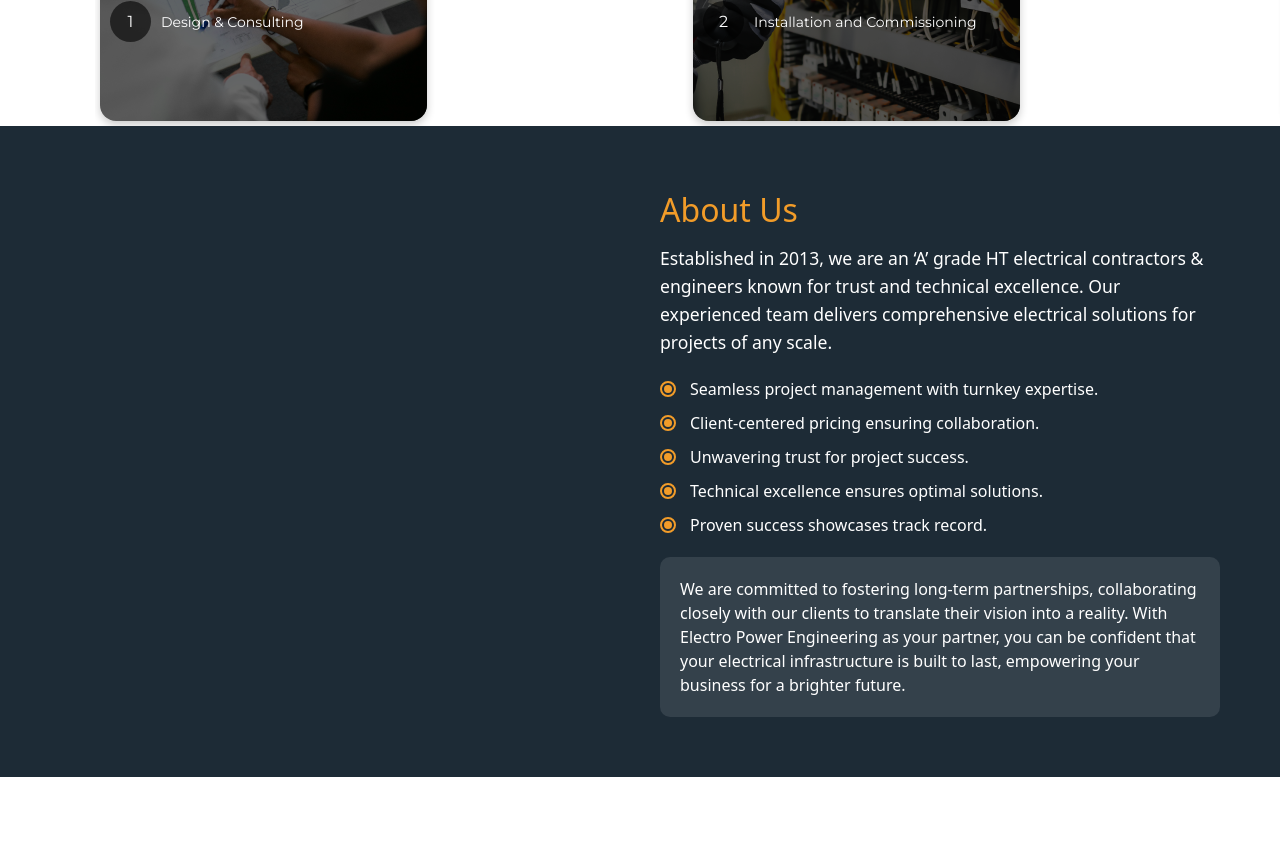
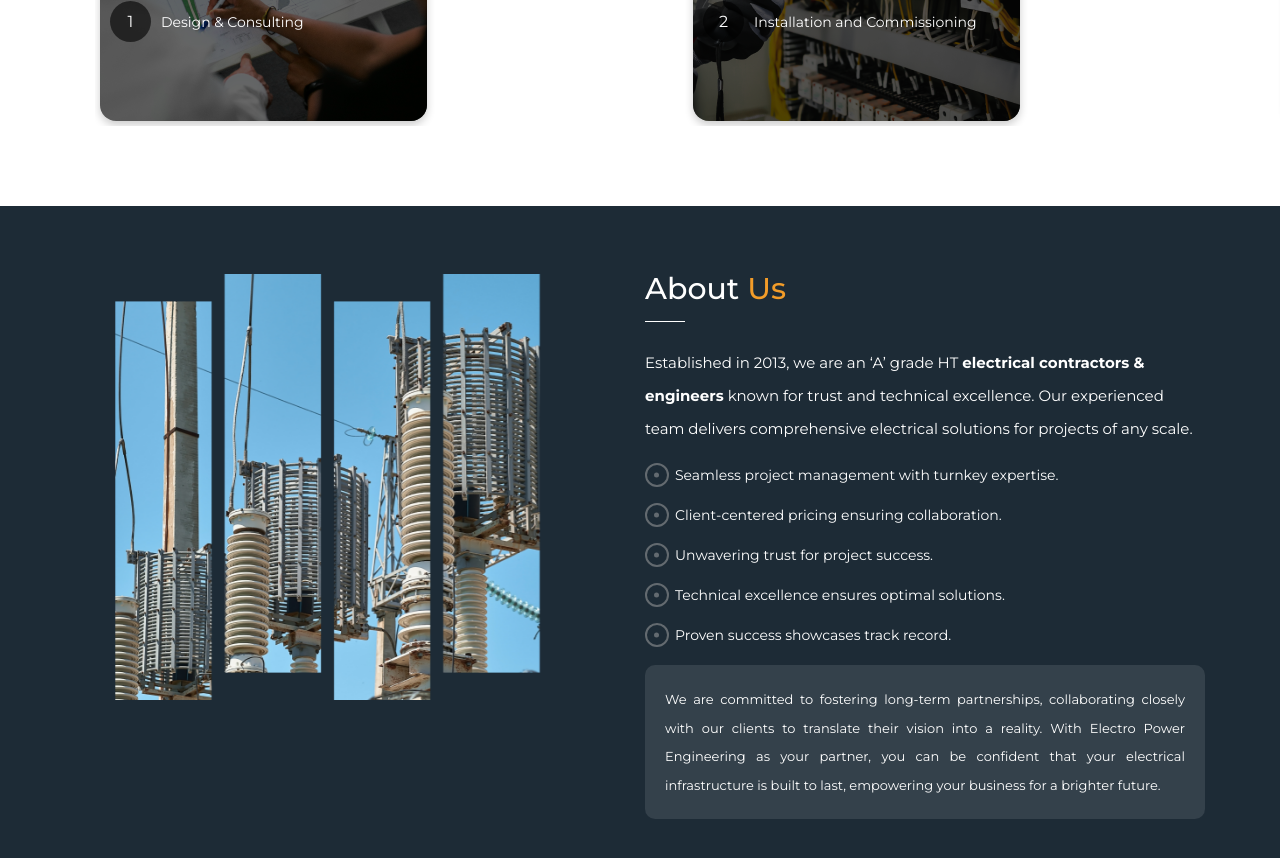
Before and after one commit to samstyles17/electra-webapp, a React (Vite) app: page / in a window 1280 px wide. Shown: the part 900-1758 px from the top of the page. Before the commit the page ends 1677 px from the top, so only its background shows below. Built offline with nearby package versions, Linux system fonts and the light colour scheme.

Commit message:
about section full addedd

```diff
--- a/src/components/About.jsx
+++ b/src/components/About.jsx
@@ -10,19 +10,22 @@ function About() {
     <div className="section-container">
       <ImageCarousel/>
       <div className="text-container">
-        <h2>About Us</h2>
-        <p>
-          Established in 2013, we are an ‘A’ grade HT electrical contractors & engineers known for trust and technical excellence. Our experienced team delivers comprehensive electrical solutions for projects of any scale.
+        <h3 className='montserrat-medium'>About <span>Us</span></h3>
+          <hr />
+          <br />
+        <p className='montserrat-regular'>
+          Established in 2013, we are an ‘A’ grade HT <span className=''>electrical contractors & engineers</span> known for trust and technical excellence. Our experienced team delivers comprehensive electrical solutions for projects of any scale.
         </p>
         <div className="bullets-container">
-          <div className="bullet-point">Seamless project management with turnkey expertise.</div>
-          <div className="bullet-point">Client-centered pricing ensuring collaboration.</div>
-          <div className="bullet-point">Unwavering trust for project success.</div>
-          <div className="bullet-point">Technical excellence ensures optimal solutions.</div>
-          <div className="bullet-point">Proven success showcases track record.</div>
+          <div className="bullet-point montserrat-regular my-5 text-sm">Seamless project management with turnkey expertise.</div>
+          <div className="bullet-point montserrat-regular my-5 text-sm">Client-centered pricing ensuring collaboration.</div>
+          <div className="bullet-point montserrat-regular my-5 text-sm">Unwavering trust for project success.</div>
+          <div className="bullet-point montserrat-regular my-5 text-sm">Technical excellence ensures optimal solutions.</div>
+          <div className="bullet-point montserrat-regular my-5 text-sm">Proven success showcases track record.</div>
         </div>
-        <div className="bottom-text">
-          We are committed to fostering long-term partnerships, collaborating closely with our clients to translate their vision into a reality. With Electro Power Engineering as your partner, you can be confident that your electrical infrastructure is built to last, empowering your business for a brighter future.
+        <div className="bottom-text montserrat-regular text-sm">
+          <h4>          We are committed to fostering long-term partnerships, collaborating closely with our clients to translate their vision into a reality. With Electro Power Engineering as your partner, you can be confident that your electrical infrastructure is built to last, empowering your business for a brighter future.
+          </h4>
         </div>
       </div>
     </div>
--- a/src/components/ImageCarousel.jsx
+++ b/src/components/ImageCarousel.jsx
@@ -1,10 +1,10 @@
 import React from 'react';
 import Carousel from 'react-multi-carousel';
-import 'react-multi-carousel/lib/styles.css'; // Import carousel styles
-import img1 from '../assets/img/img1.png'; // Import your images
+import 'react-multi-carousel/lib/styles.css';
+import img1 from '../assets/img/img1.png';
 import img2 from '../assets/img/img2.png';
 import img3 from '../assets/img/img3.png';
-import '../styles.css'; // Ensure the path is correct for your custom styles
+import '../styles.css';
 
 const responsive = {
   superLargeDesktop: {
@@ -25,7 +25,7 @@ const responsive = {
   },
 };
 
-const images = [img1, img2, img3]; // Array of image paths
+const images = [img1, img2, img3];
 
 const ImageCarousel = () => {
   return (
@@ -35,11 +35,19 @@ const ImageCarousel = () => {
         infinite={true}
         autoPlay={true}
         autoPlaySpeed={3000}
-        customTransition="all 1s"
+        customTransition="transform 1000ms ease-in-out"
         transitionDuration={1000}
+        containerClass="carousel-container"
+        removeArrowOnDeviceType={["tablet", "mobile"]}
+        dotListClass="custom-dot-list-style"
+        itemClass="carousel-item-padding-40-px"
+        arrows={false}
+        showDots={false}
+        pauseOnHover={false}
+        rtl={false}
       >
         {images.map((src, index) => (
-          <div key={index}>
+          <div key={index} className="carousel-item">
             <img src={src} alt={`Slide ${index + 1}`} className="slider-image" />
           </div>
         ))}
--- a/src/styles.css
+++ b/src/styles.css
@@ -12,6 +12,8 @@
   font-weight: 500;
 }
 
+
+
 .sticky-navbar {
   position: -webkit-sticky; /* For Safari */
   position: sticky;
@@ -24,25 +26,37 @@
   background-color: #1d2b36;
   color: white;
   padding: 40px;
+  margin-top: 80px;
 }
 
 .slider-container {
-  display: flex;
   width: 50%;
-  justify-content: center;
-  align-items: center;
-  overflow: hidden;
+  max-width: 800px; /* Adjust as needed */
+  margin-left: -60px;
+  margin-right: 45px;
 }
 
-.slider-image-container {
+.carousel-item {
   display: flex;
   justify-content: center;
   align-items: center;
 }
 
 .slider-image {
-  width: 100%;
+  max-width: 100%;
   height: auto;
+}
+
+.slider-container .react-multi-carousel-item {
+  transition: opacity 1s ease-in-out;
+}
+
+.slider-container .react-multi-carousel-item--active {
+  opacity: 1;
+}
+
+.slider-container .react-multi-carousel-item:not(.react-multi-carousel-item--active) {
+  opacity: 0;
 }
 
 .text-container {
@@ -50,15 +64,25 @@
   padding: 20px;
 }
 
-.text-container h2 {
-  font-size: 2em;
+.text-container h3 span {
   color: #f29c29;
   margin-bottom: 10px;
 }
 
+.text-container h3 {
+  font-size: 30px;
+
+  margin-bottom: 10px;
+}
+
 .text-container p {
-  font-size: 1.1em;
-  line-height: 1.6;
+  font-size: 15px;
+  line-height:2.2;
+}
+
+.text-container p span {
+  font-size: 15px;
+  font-weight: 600;
 }
 
 .bullets-container {
@@ -82,20 +106,27 @@
   width: 16px;
   height: 16px;
   border-radius: 50%;
-  border: 2px solid #f29c29; /* Border to look like radio button */
+  padding: 10px;
+  border: 2px solid #a9a9a9; /* Border to look like radio button */
   background-color: #1d2b36; /* Match background color */
+  opacity: 50%;
 }
 
 .bullet-point::after {
-  content: '';
+  content: '  ';
   position: absolute;
   left: 4px;
   top: 50%;
-  transform: translateY(-50%);
-  width: 8px;
-  height: 8px;
+  transform: translateY(-50%) translateX(100%);
+  width: 5px;
+  height: 5px;
   border-radius: 50%;
-  background-color: #f29c29; /* Filled dot inside */
+  background-color: #a9a9a9; /* Filled dot inside */
+  opacity: 50%;
+}
+
+hr{
+  width: 40px;
 }
 
 .bottom-text {
@@ -103,4 +134,11 @@
   padding: 20px;
   border-radius: 10px;
   margin-top: 20px;
+
 }
+
+.bottom-text h4{
+  line-height: 2.2;
+  text-align: justify;
+  font-size: 13px;
+}
```
